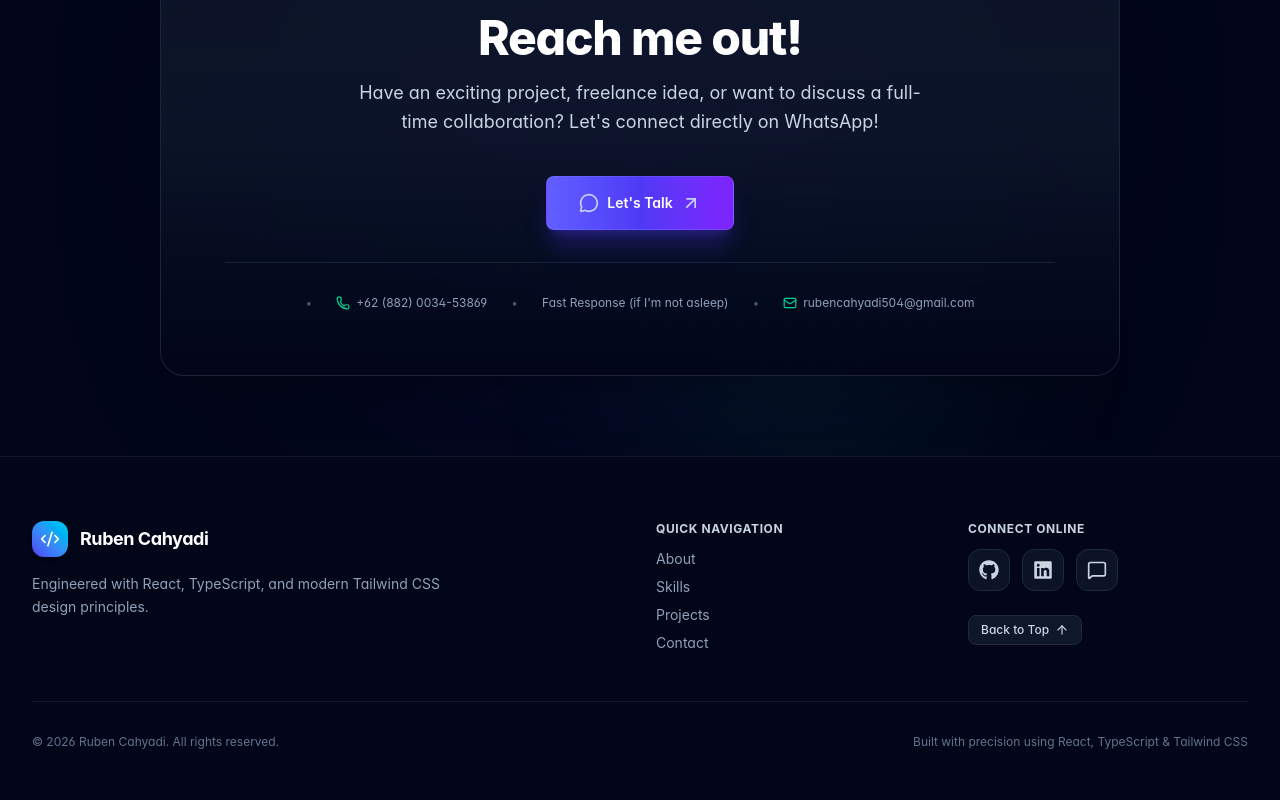
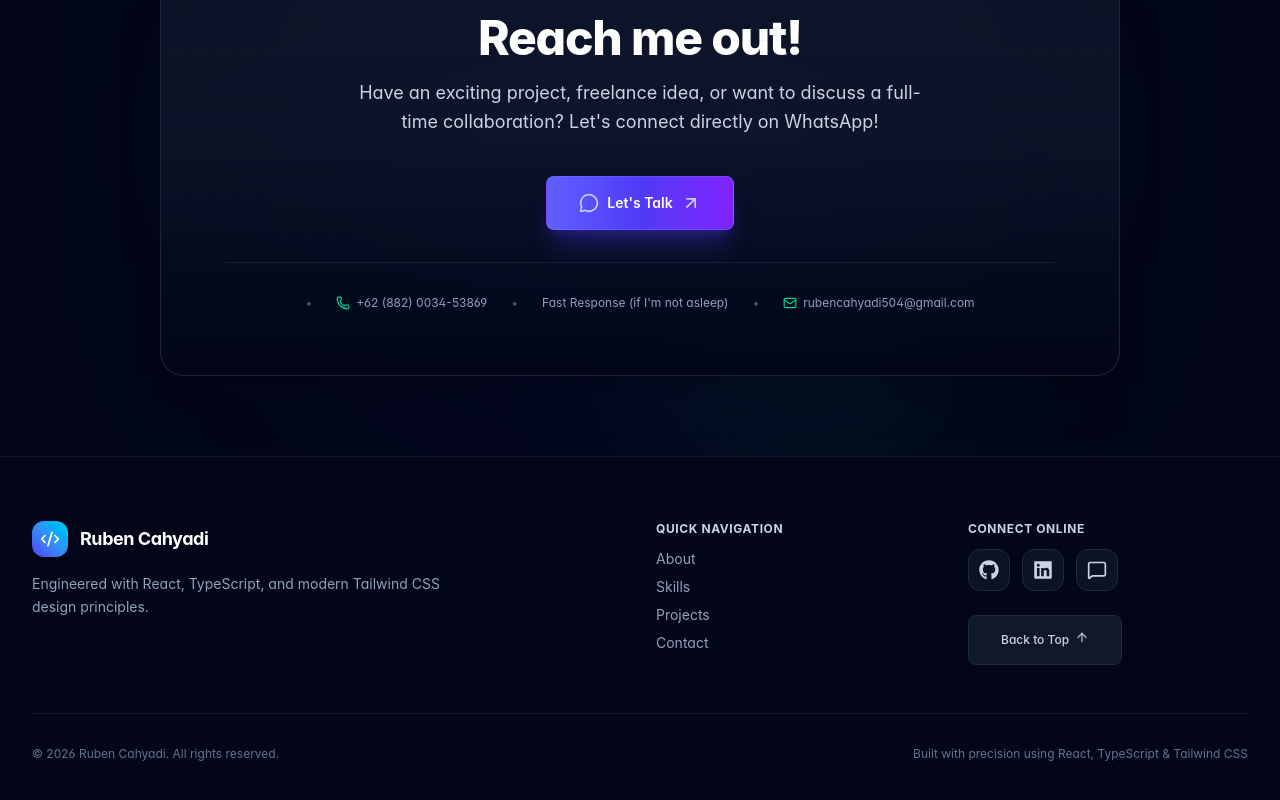
Before and after one commit to rubengitdev/my-portfolio, a React (Vite) app: page / in a window 1280 px wide. Shown: the part 3495-4295 px from the top of the page. Built offline with nearby package versions, Linux system fonts and the light colour scheme.

Commit message:
Refactor: Resize Back to Top buttom and add bounce animation to the arrow icon

```diff
--- a/src/components/Footer.tsx
+++ b/src/components/Footer.tsx
@@ -16,7 +16,10 @@ const Footer = ({ profile, socialLinks, onNavigate }: FooterProps) => {
     };
 
     return (
-        <footer id="main-footer" className="bg-slate-950 border-t border-slate-900 pt-16 pb-12">
+        <footer
+            id="main-footer"
+            className="bg-slate-950 border-t border-slate-900 pt-16 pb-12"
+        >
             <div className="max-w-7xl mx-auto px-4 sm:px-6 lg:px-8">
                 <div className="grid grid-cols-1 md:grid-cols-12 gap-8 pb-12 border-b border-slate-900">
                     {/* Brand & Bio (6 cols) */}
@@ -30,8 +33,8 @@ const Footer = ({ profile, socialLinks, onNavigate }: FooterProps) => {
                             </span>
                         </div>
                         <p className="text-xs sm:text-sm text-slate-400 max-w-md leading-relaxed">
-                            Engineered with React, TypeScript, and modern Tailwind CSS design
-                            principles.
+                            Engineered with React, TypeScript, and modern
+                            Tailwind CSS design principles.
                         </p>
                     </div>
 
@@ -87,10 +90,10 @@ const Footer = ({ profile, socialLinks, onNavigate }: FooterProps) => {
                             <button
                                 id="footer-back-to-top"
                                 onClick={scrollToTop}
-                                className="inline-flex items-center gap-1.5 px-3 py-1.5 rounded-lg bg-slate-900 hover:bg-slate-800 border border-slate-800 text-xs font-medium text-slate-300 hover:text-white transition-colors cursor-pointer"
+                                className="inline-flex items-center gap-1.5 px-8 py-4 rounded-lg bg-slate-900 hover:bg-slate-800 border border-slate-800 text-xs font-medium text-slate-300 hover:text-white transition-colors cursor-pointer"
                             >
                                 <span>Back to Top</span>
-                                <ArrowUp className="w-3.5 h-3.5" />
+                                <ArrowUp className="w-3.5 h-3.5 animate-bounce" />
                             </button>
                         </div>
                     </div>
@@ -102,7 +105,10 @@ const Footer = ({ profile, socialLinks, onNavigate }: FooterProps) => {
                         © {currentYear} {profile.name}. All rights reserved.
                     </p>
                     <div className="flex items-center gap-1">
-                        <span>Built with precision using React, TypeScript & Tailwind CSS</span>
+                        <span>
+                            Built with precision using React, TypeScript &
+                            Tailwind CSS
+                        </span>
                     </div>
                 </div>
             </div>
```
